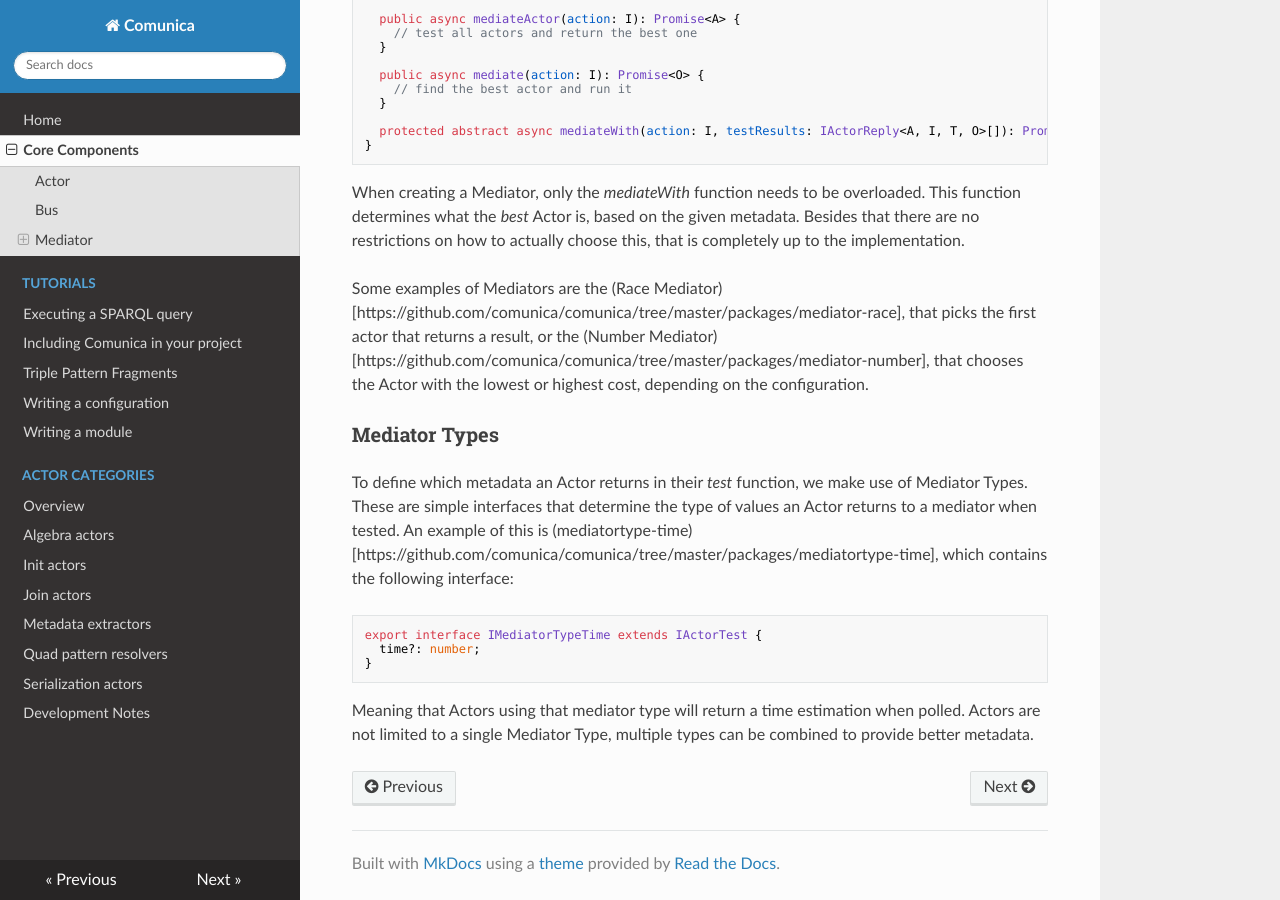
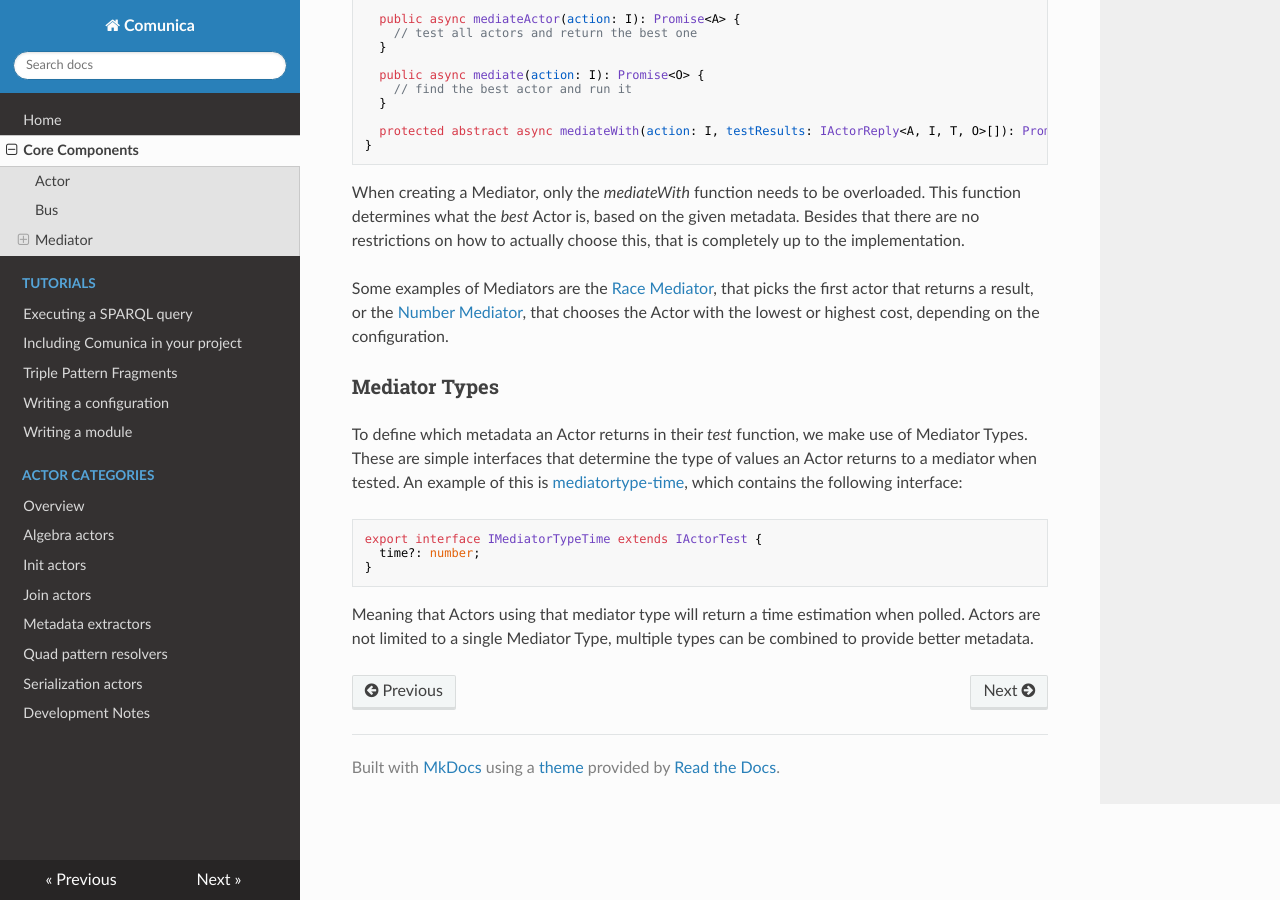
Before and after one commit to comunica/Documentation-Comunica, an MkDocs documentation site: the page built from docs/core.md, in a window 1280 px wide and 900 px high, scrolled down 2355 px. Built offline with MkDocs 1.6.1, drawn with Linux system fonts in a browser that asks for light colours; nearby versions of some CDN libraries; old or Windows-style settings are respelled for this version of MkDocs.

Commit message:
Fix core URLs

````diff
--- a/docs/core.md
+++ b/docs/core.md
@@ -139,9 +139,9 @@ Besides that there are no restrictions on how to actually choose this,
 that is completely up to the implementation.
 
 Some examples of Mediators are the
-(Race Mediator)[https://github.com/comunica/comunica/tree/master/packages/mediator-race],
+[Race Mediator](https://github.com/comunica/comunica/tree/master/packages/mediator-race),
 that picks the first actor that returns a result,
-or the (Number Mediator)[https://github.com/comunica/comunica/tree/master/packages/mediator-number],
+or the [Number Mediator](https://github.com/comunica/comunica/tree/master/packages/mediator-number),
 that chooses the Actor with the lowest or highest cost, depending on the configuration.
 
 ### Mediator Types
@@ -150,7 +150,7 @@ we make use of Mediator Types.
 These are simple interfaces that determine the type of values
 an Actor returns to a mediator when tested.
 An example of this is
-(mediatortype-time)[https://github.com/comunica/comunica/tree/master/packages/mediatortype-time],
+[mediatortype-time](https://github.com/comunica/comunica/tree/master/packages/mediatortype-time),
 which contains the following interface:
 
 ```typescript
````
